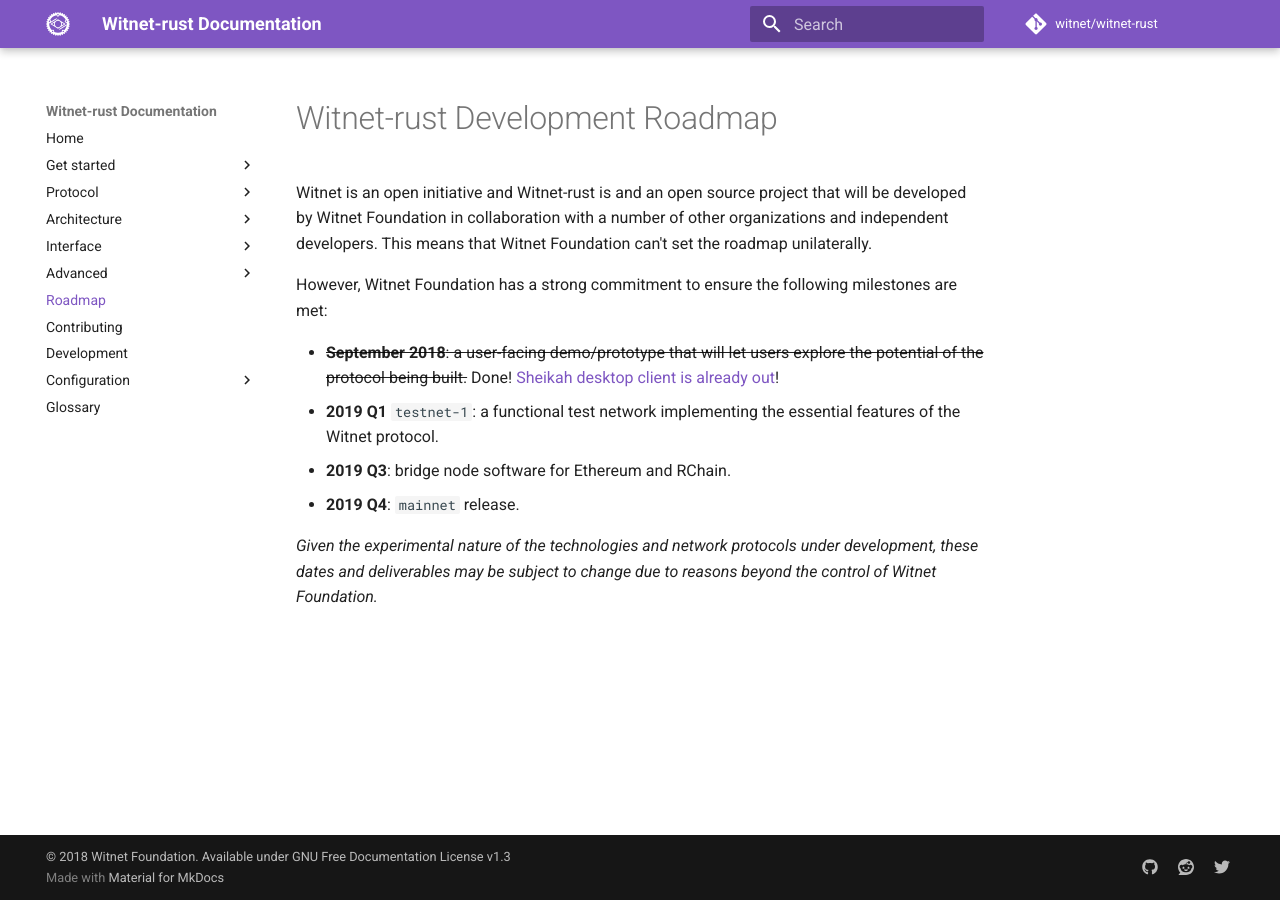
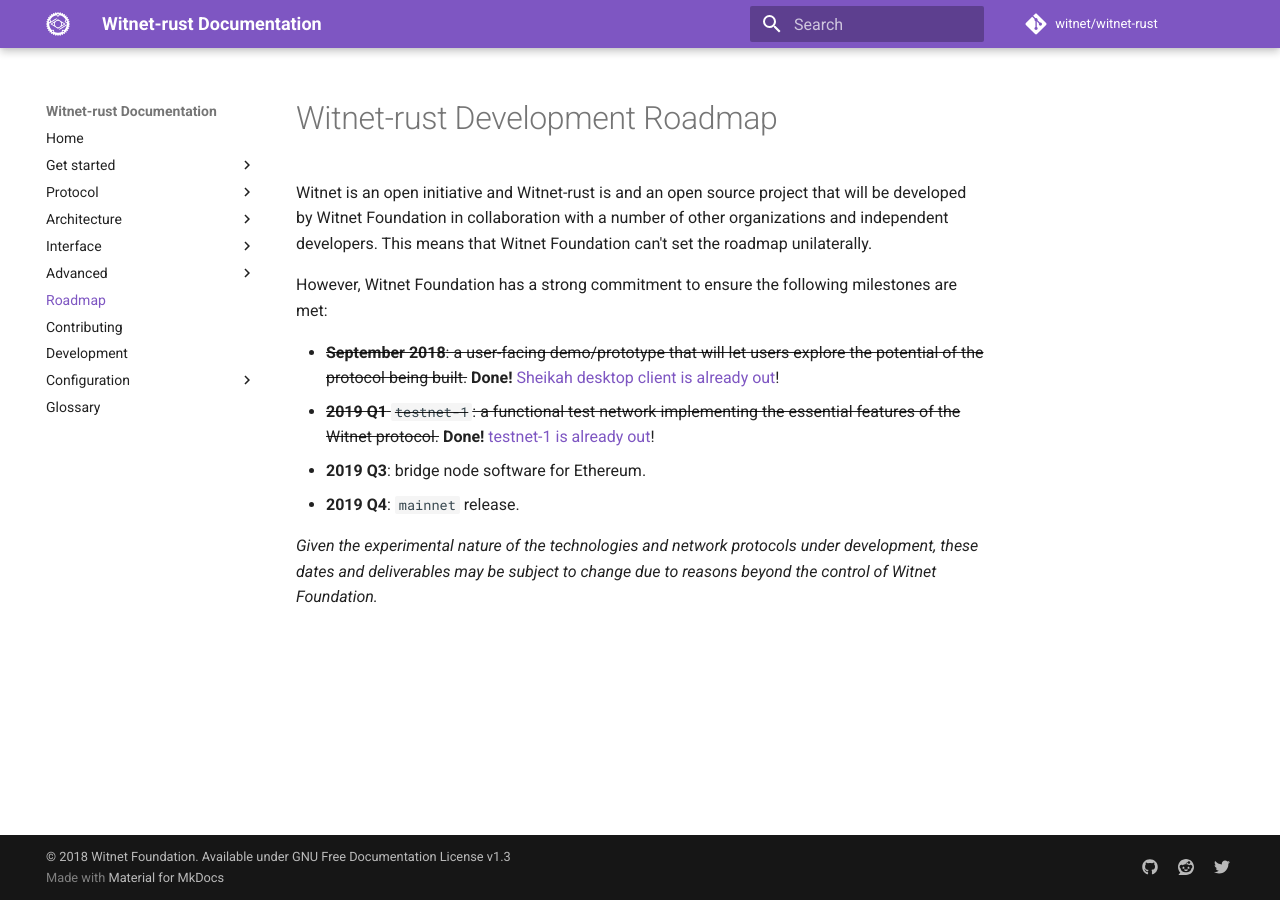
Before and after one commit to witnet/witnet-rust, an MkDocs documentation site: the page built from docs/roadmap.md, in a window 1280 px wide. Built offline with MkDocs 1.6.1 and Material for MkDocs 9.7.7, drawn with Linux system fonts in a browser that asks for light colours; comment, search, counter and statistics services are not loaded.

Commit message:
docs: update roadmap

```diff
--- a/docs/roadmap.md
+++ b/docs/roadmap.md
@@ -4,11 +4,12 @@
 
 However, Witnet Foundation has a strong commitment to ensure the following milestones are met:
 
-- ~~__September 2018__: a user-facing demo/prototype that will let users explore the potential of the protocol being built.~~ Done! [Sheikah desktop client is already out][sheikah]!
-- __2019 Q1__ `testnet-1`: a functional test network implementing the essential features of the Witnet protocol.
-- __2019 Q3__: bridge node software for Ethereum and RChain.
+- ~~__September 2018__: a user-facing demo/prototype that will let users explore the potential of the protocol being built.~~ __Done!__ [Sheikah desktop client is already out][sheikah]!
+- ~~__2019 Q1__ `testnet-1`: a functional test network implementing the essential features of the Witnet protocol.~~ __Done!__ [testnet-1 is already out][testnet]!
+- __2019 Q3__: bridge node software for Ethereum.
 - __2019 Q4__: `mainnet` release.
 
 _Given the experimental nature of the technologies and network protocols under development, these dates and deliverables may be subject to change due to reasons beyond the control of Witnet Foundation._
 
 [sheikah]: https://medium.com/witnet/welcome-to-sheikah-5b658d4815c8
+[testnet]: https://medium.com/witnet/witnet-monthly-report-january-2019-d3bc903438f9
```
